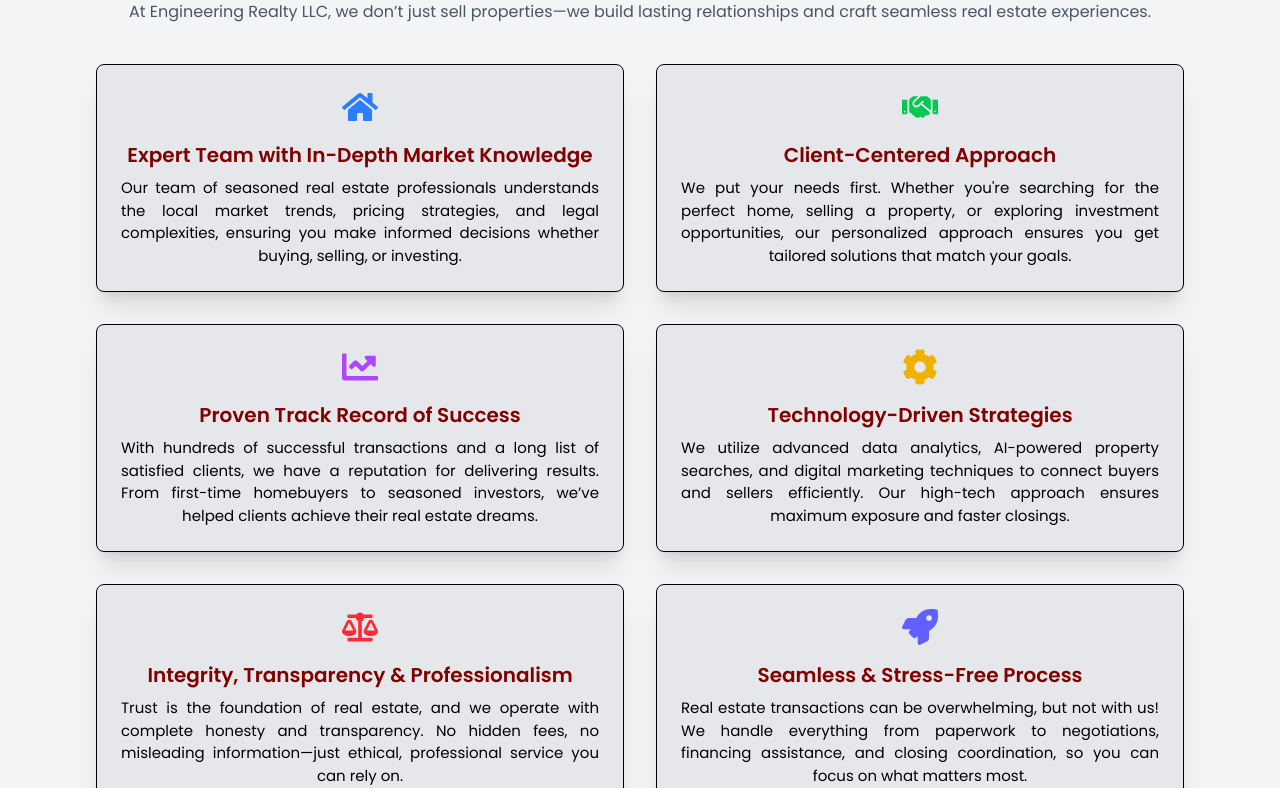
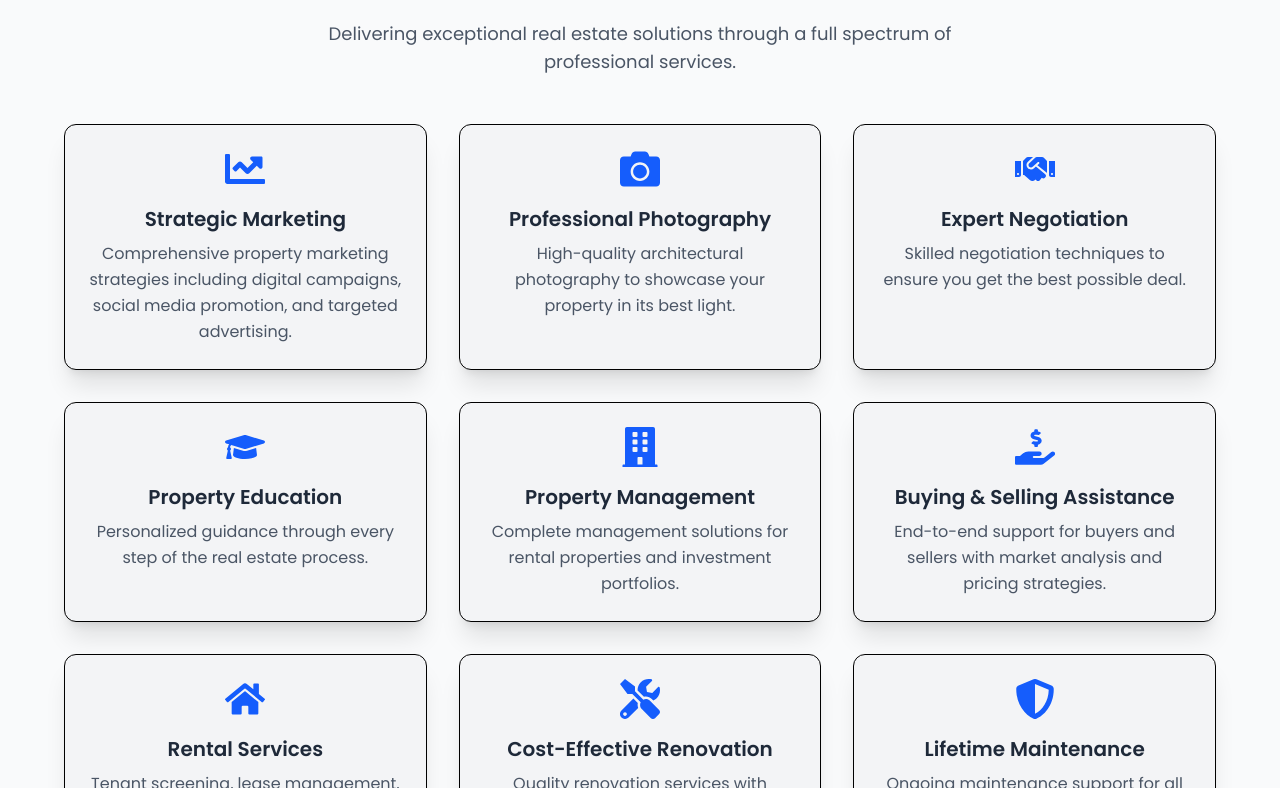
Before and after one commit to Rakindotcom/EngineeringRealtyLLC, a React (Vite) app: page / in a window 1280 px wide. Shown: the part 532-1320 px from the top of the page. Built offline with nearby package versions, Linux system fonts and the light colour scheme.

Commit message:
add Service component to showcase comprehensive real estate services; update Home page to include Service section

```diff
--- a/src/components/Choose.jsx
+++ b/src/components/Choose.jsx
@@ -41,7 +41,7 @@
             <p className="text-center text-gray-600 mb-10">At Engineering Realty LLC, we don’t just sell properties—we build lasting relationships and craft seamless real estate experiences.</p>
             <div className="grid md:grid-cols-1 lg:grid-cols-2 gap-8">
                 {features.map((feature, index) => (
-                    <div key={index} className="bg-gray-200 p-6 rounded-lg shadow-xl border flex flex-col items-center text-justify-last-center">
+                    <div key={index} className="bg-gray-200 p-6 rounded-lg shadow-xl border flex flex-col items-center text-justify-last-center hover:scale-102 transition-all duration-300 cursor-default mx-2">
                         {feature.icon}
                         <h3 className="text-xl font-semibold mt-4 text-[maroon] text-center">{feature.title}</h3>
                         <p className="mt-2 text-[15px]">{feature.description}</p>
--- /dev/null
+++ b/src/components/Service.jsx
@@ -0,0 +1,52 @@
+import {
+    FaChartLine, FaCamera, FaHandshake, FaGraduationCap,
+    FaBuilding, FaHandHoldingUsd, FaHome, FaTools, FaShieldAlt
+  } from 'react-icons/fa';
+
+  const services = [
+    { icon: FaChartLine, title: "Strategic Marketing", description: "Comprehensive property marketing strategies including digital campaigns, social media promotion, and targeted advertising." },
+    { icon: FaCamera, title: "Professional Photography", description: "High-quality architectural photography to showcase your property in its best light." },
+    { icon: FaHandshake, title: "Expert Negotiation", description: "Skilled negotiation techniques to ensure you get the best possible deal." },
+    { icon: FaGraduationCap, title: "Property Education", description: "Personalized guidance through every step of the real estate process." },
+    { icon: FaBuilding, title: "Property Management", description: "Complete management solutions for rental properties and investment portfolios." },
+    { icon: FaHandHoldingUsd, title: "Buying & Selling Assistance", description: "End-to-end support for buyers and sellers with market analysis and pricing strategies." },
+    { icon: FaHome, title: "Rental Services", description: "Tenant screening, lease management, and rental optimization services." },
+    { icon: FaTools, title: "Cost-Effective Renovation", description: "Quality renovation services with budget-friendly solutions and trusted contractors." },
+    { icon: FaShieldAlt, title: "Lifetime Maintenance", description: "Ongoing maintenance support for all purchased properties with priority service." }
+  ];
+
+  const Service = () => {
+    return (
+      <section className="py-16 px-4 bg-gray-50">
+        <div className="max-w-6xl mx-auto text-center">
+          <h2 className="text-3xl md:text-4xl font-bold text-gray-800 mb-6">
+            Our Comprehensive Services
+          </h2>
+          <p className="text-lg text-gray-600 max-w-2xl mx-auto mb-12">
+            Delivering exceptional real estate solutions through a full spectrum of professional services.
+          </p>
+
+          <div className="grid grid-cols-1 md:grid-cols-2 lg:grid-cols-3 gap-8">
+            {services.map((service, index) => (
+              <div
+                key={index}
+                className="bg-gray-100 p-6 rounded-xl shadow-xl hover: transition-all duration-300 border cursor-default transform hover:scale-105"
+              >
+                <div className="flex flex-col items-center">
+                  <service.icon className="w-10 h-10 text-blue-600 mb-4" aria-hidden="true" />
+                  <h3 className="text-xl font-semibold text-gray-800 mb-2">
+                    {service.title}
+                  </h3>
+                  <p className="text-gray-600 text-center leading-relaxed">
+                    {service.description}
+                  </p>
+                </div>
+              </div>
+            ))}
+          </div>
+        </div>
+      </section>
+    );
+  };
+
+  export default Service;
--- a/src/pages/Home.jsx
+++ b/src/pages/Home.jsx
@@ -2,6 +2,7 @@
 import { Link } from 'react-router-dom';
 import { Typewriter } from "react-simple-typewriter";
 import WhyChooseUs from '../components/Choose';
+import Service from '../components/Service';
 
 const Home = () => {
     return (
@@ -27,7 +28,7 @@
                     </div>
                 </div>
             </div>
-
+            <Service />
             <div>
                 <WhyChooseUs />
             </div>
```
